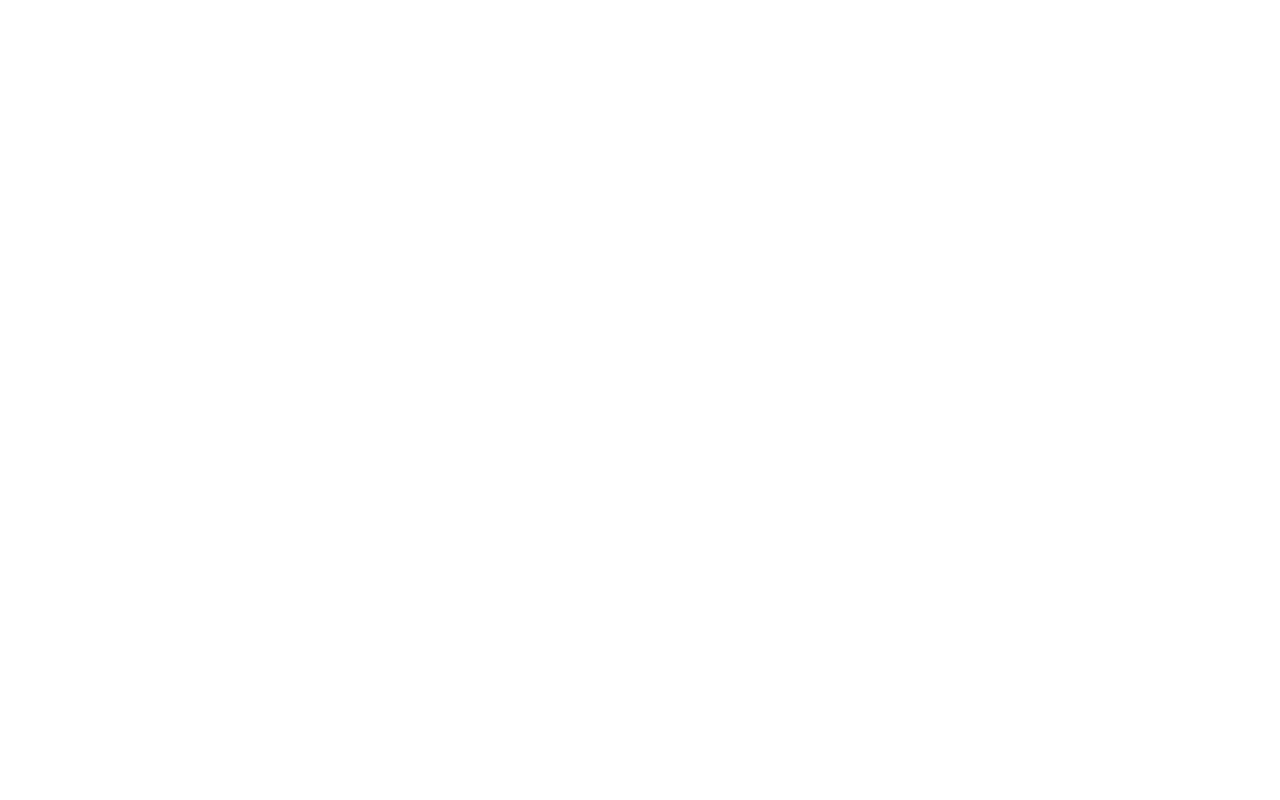
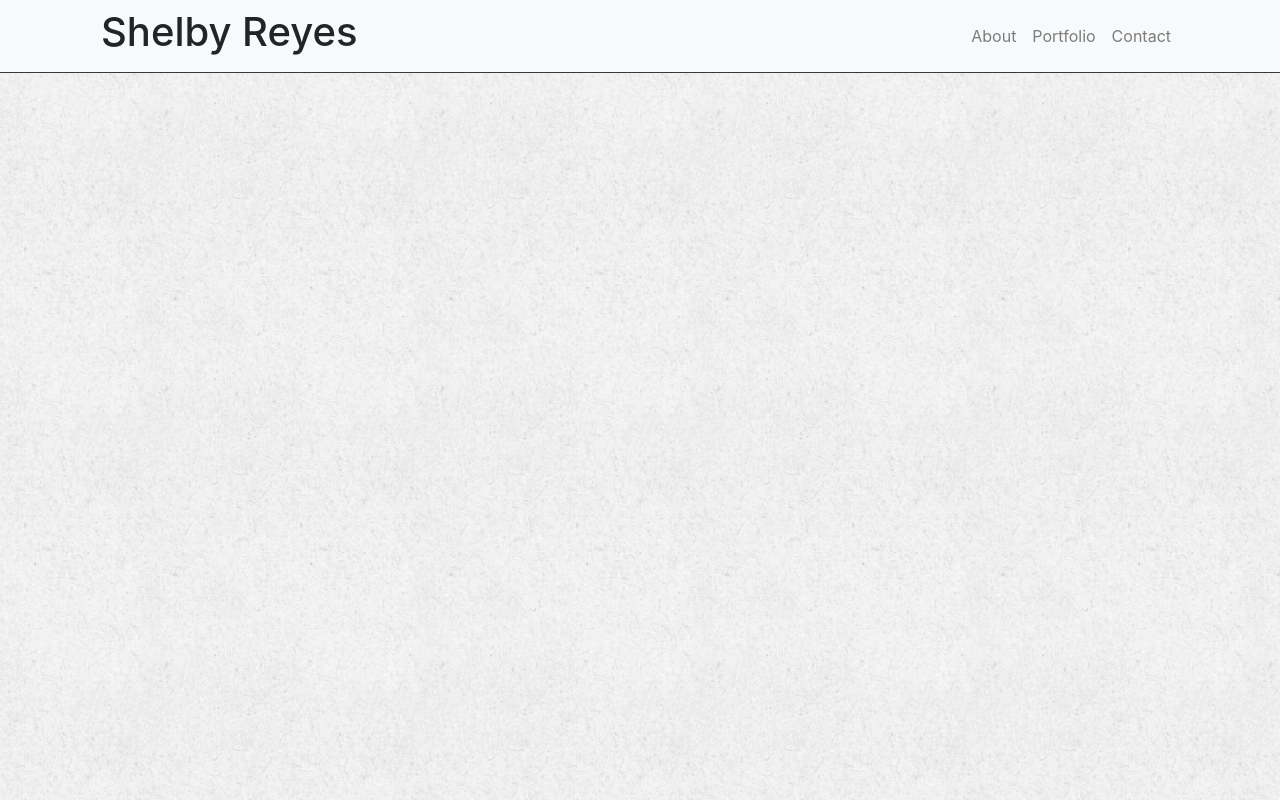
Before and after one commit to sdreyes/Bootstrap-Portfolio, a plain HTML site: page index.html in a window 1280 px wide. Drawn offline with nearby package versions, Linux system fonts and the light colour scheme.

Commit message:
Fix navbar

```diff
--- a/index.html
+++ b/index.html
@@ -0,0 +1,42 @@
+<!DOCTYPE html>
+<html>
+<head>
+    <title>Contact</title>
+    <link rel="stylesheet" type="text/css" href="https://stackpath.bootstrapcdn.com/bootstrap/4.1.3/css/bootstrap.min.css" />
+</head>
+<body background="assets/images/paper_3.png">
+    <!-- Nav Bar -->
+
+    <div class="bg-light">
+        <div class="container">
+            <div class="row">
+                <div class="col-md-12">
+                    <nav class="navbar navbar-expand-lg navbar-light bg-light">
+                        <h1>Shelby Reyes</h1>
+                        <button class="navbar-toggler" type="button">
+                            <span class="navbar-toggler-icon"></span>
+                        </button>
+                        <div class="collapse navbar-collapse justify-content-end" id="navbarNav">
+                            <ul class="navbar-nav">
+                                <li class="nav-item">
+                                    <a class="nav-link" href="index.html">About</a>
+                                </li>
+                                <li class="nav-item">
+                                    <a class="nav-link" href="portfolio.html">Portfolio</a>
+                                </li>
+                                <li class="nav-item">
+                                    <a class="nav-link" href="contact.html">Contact</a>
+                                </li>
+                            </ul>
+                        </div>
+                    </nav>
+                </div>
+            </div>
+        </div>
+    </div>
+
+    <div class="border-bottom border-dark">
+        <!-- intentionally left empty for a bottom border that spans the whole window -->
+    </div>
+
+    <!-- Nav Bar End -->
```
Also changed, not shown: contact.html (+7 -3 lines), portfolio.html (+42 -0 lines), assets/images/paper_3.png (added).
